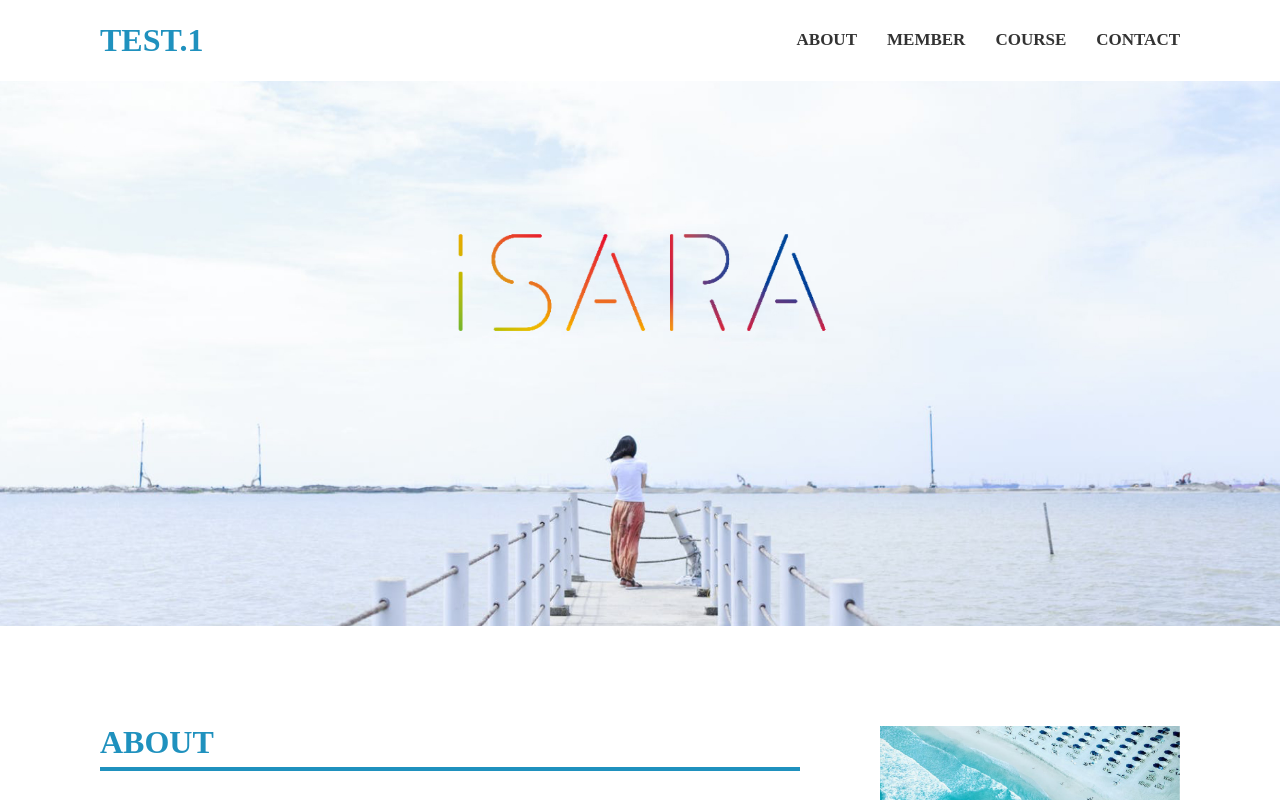
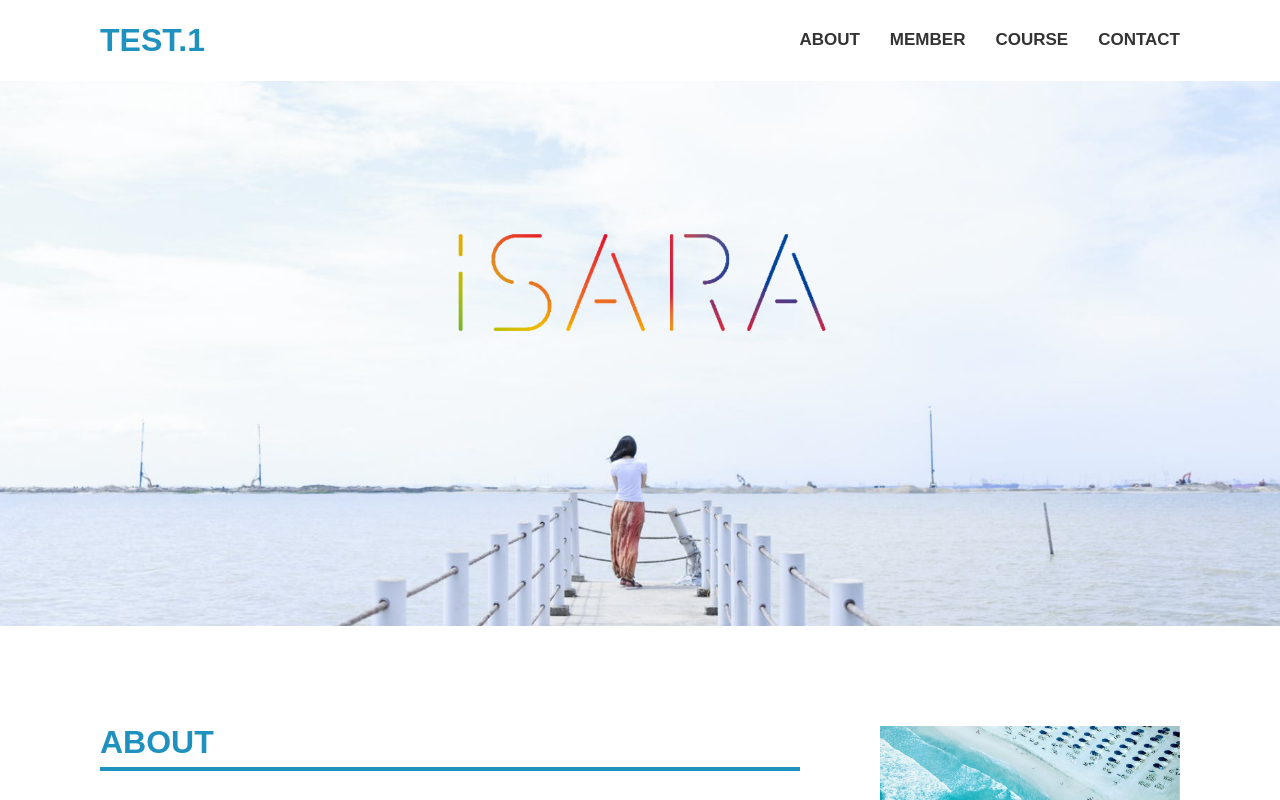
Before and after one commit to Rain-Drops02/Rain-Drops02.github.io, a plain HTML site: page index.html in a window 1280 px wide. Shown: the top 800 px of the page. Drawn offline with Linux system fonts and the light colour scheme.

Commit message:
Update style.css

```diff
--- a/style.css
+++ b/style.css
@@ -1,5 +1,5 @@
 body {
-    font-family:"游ゴシック体 Medium";
+    font-family: "游ゴシック体", YuGothic, "游ゴシック Medium", "Yu Gothic Medium", "游ゴシック", "Yu Gothic", "メイリオ", sans-serif;
 }
 
 * {
```
